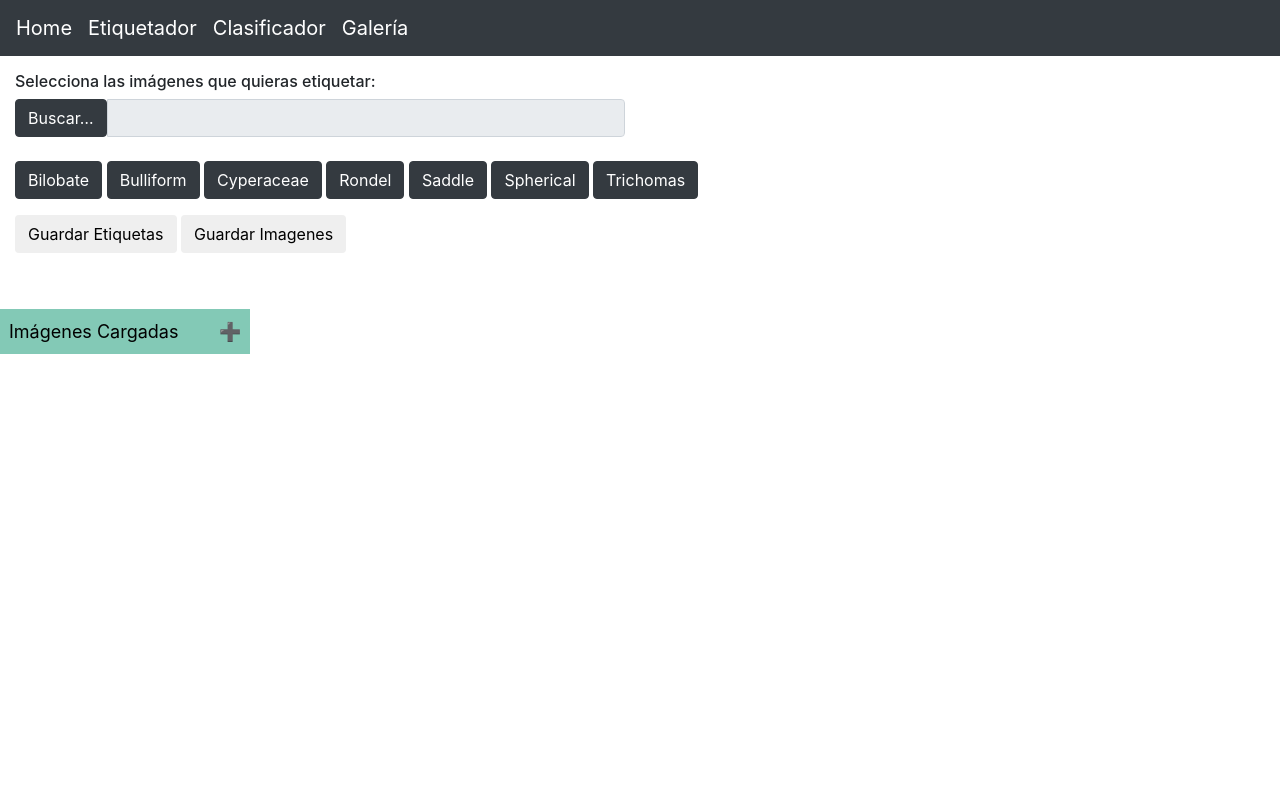
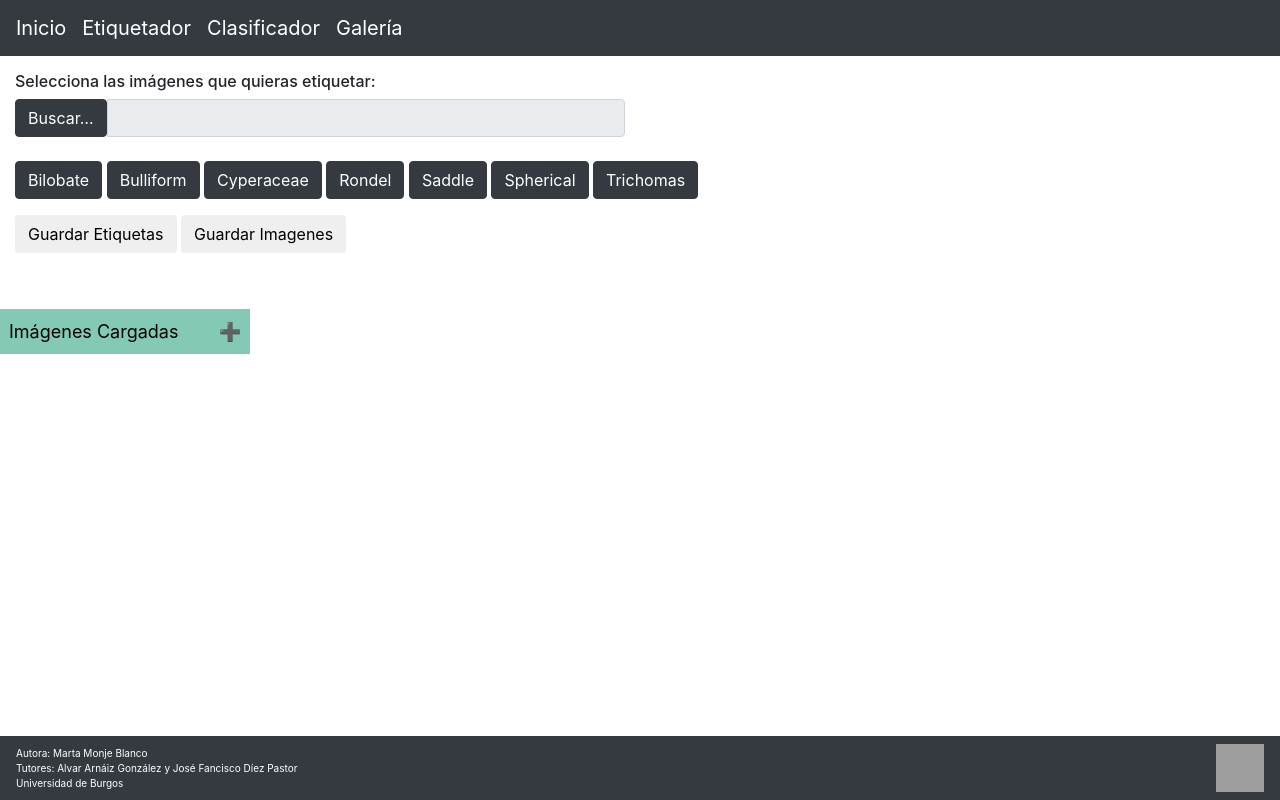
Before and after one commit to mmb0093/TFG_Fitolitos, a Flask app: page /etiquetador in a window 1280 px wide. Run offline with Flask 2, Linux system fonts and the light colour scheme; some libraries are stand-ins or nearby versions; grey boxes are pictures that could not be loaded.

Commit message:
Arreglos de la interfaz
mejorado el footer, logout

```diff
--- a/code/phytolithclassifier/app/templates/etiquetador.html
+++ b/code/phytolithclassifier/app/templates/etiquetador.html
@@ -29,7 +29,7 @@
 
     <div class="top_panel" id="ui_top_panel">
      <nav class="navbar navbar-expand-sm bg-dark navbar-dark" style="background-color: #4a3b78;">
-      <a class="navbar-brand" href="{{url_for('index')}}">Home</a>
+      <a class="navbar-brand" href="{{url_for('index')}}">Inicio</a>
       <a class="navbar-brand" href="{{url_for('annotator')}}">Etiquetador</a>
       <a class="navbar-brand" href="#">Clasificador</a>
       <a class="navbar-brand" href="{{url_for('upfiles')}}">Galería</a>
@@ -39,6 +39,11 @@
 
       <input type="file"  multiple name="files[]" style="display:none">
     </div> <!-- endof #top_panel -->
+
+<nav class="navbar fixed-bottom bg-dark navbar-dark">
+ <font color="white" size=1>Autora: Marta Monje Blanco <br/>Tutores: Alvar Arnáiz González y José Fancisco Díez Pastor<br/>Universidad de Burgos</font>
+    <a href="https://github.com/mmb0093/TFG_Fitolitos" ><img src="https://cdn.icon-icons.com/icons2/856/PNG/512/github_social_media_corporate_logo_icon-icons.com_67711.png" alt=" " title="Ir al repositorio en Github" width="48" height="48"/></a>
+</nav>
     <p></p>
   <form  method="post" enctype="multipart/form-data" >
     <div class="col-md-6" >
@@ -74,10 +79,9 @@
           </div>
       <p></p>
          <div class="col-md-8" >
-                <button type="button" class="btn btn-secundary" onclick="download_all_region_data('csv')">Guardar Etiquetas</button>
+                <button type="submit" class="btn btn-secundary" onclick="download_all_region_data('csv')">Guardar Etiquetas</button>
              <button type="submit" class="btn btn-secundary">Guardar Imagenes</button>
                     </div>
-
 
  </form>
 
--- a/code/phytolithclassifier/app/templates/index.html
+++ b/code/phytolithclassifier/app/templates/index.html
@@ -16,7 +16,7 @@
   </head>
   <body>
       <nav class="navbar navbar-expand-sm bg-dark navbar-dark" style="background-color: #4a3b78;">
-      <a class="navbar-brand" href="{{url_for('index')}}">Home</a>
+      <a class="navbar-brand" href="{{url_for('index')}}">Inicio</a>
       <a class="navbar-brand" href="{{url_for('annotator')}}">Etiquetador</a>
       <a class="navbar-brand" href="#">Clasificador</a>
       <a class="navbar-brand" href="{{url_for('upfiles')}}">Galería</a>
@@ -31,6 +31,7 @@
             <div class="jumbotron" style="background-color:  #83c9b6 ;">
                 <h1>Hola :)</h1>
                 <h2> {{email}} </h2>
+                <h4>  <a href="{{url_for('google.login')}}">Cerrar sesión</a></h4>
             </div>
 </div> </div>
 <nav class="navbar fixed-bottom bg-dark navbar-dark">
--- a/code/phytolithclassifier/app/views.py
+++ b/code/phytolithclassifier/app/views.py
@@ -40,7 +40,6 @@ def index():
 def upfiles():
     target = os.path.join(UPLOAD_FOLDER, 'images/')
     image_names = os.listdir(target)
-    print(image_names)
     return render_template("upload",image_names=image_names )
 
 
```
Also changed, not shown: code/phytolithclassifier/app/templates/show_images.html (+8 -1 lines), code/phytolithclassifier/app/images/2017_5_17_18_2Image_141.jpg (added), code/phytolithclassifier/app/images/2017_5_17_18_2Image_795.jpg (added), 3 other files.
